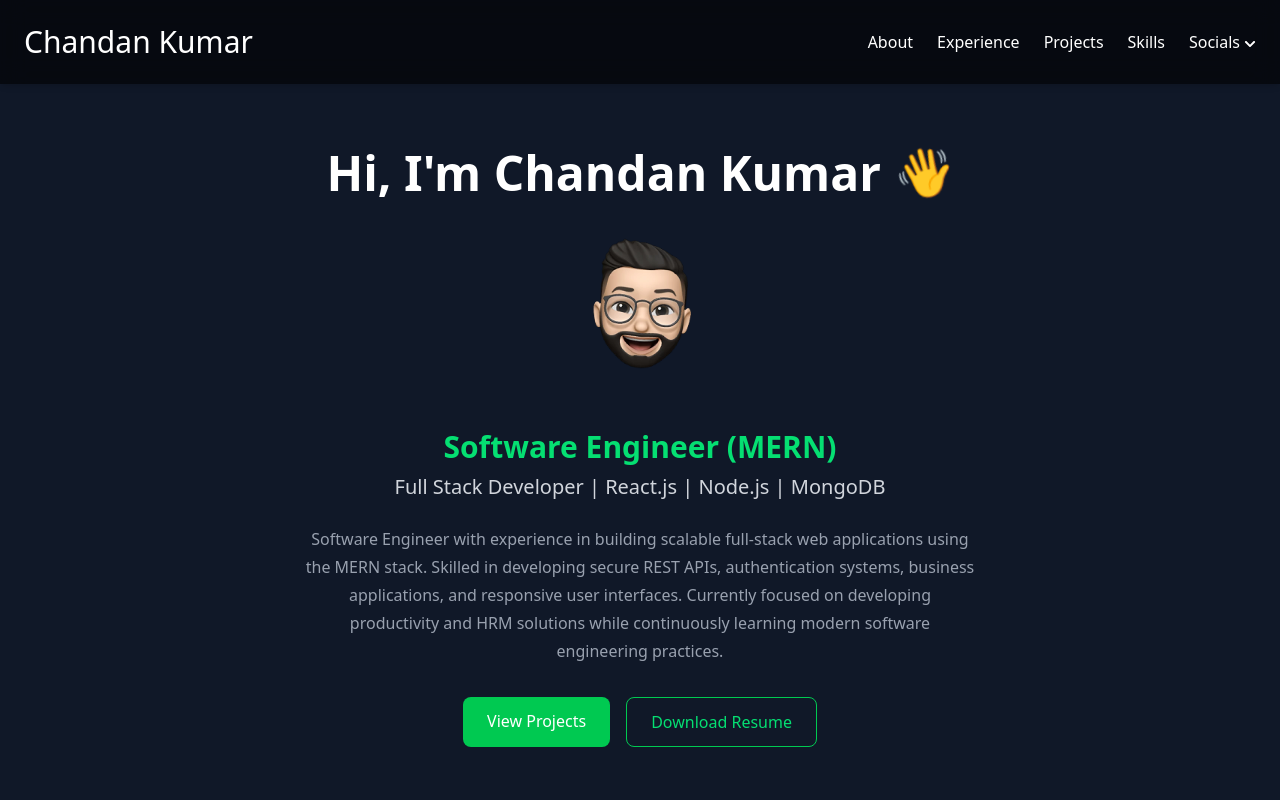
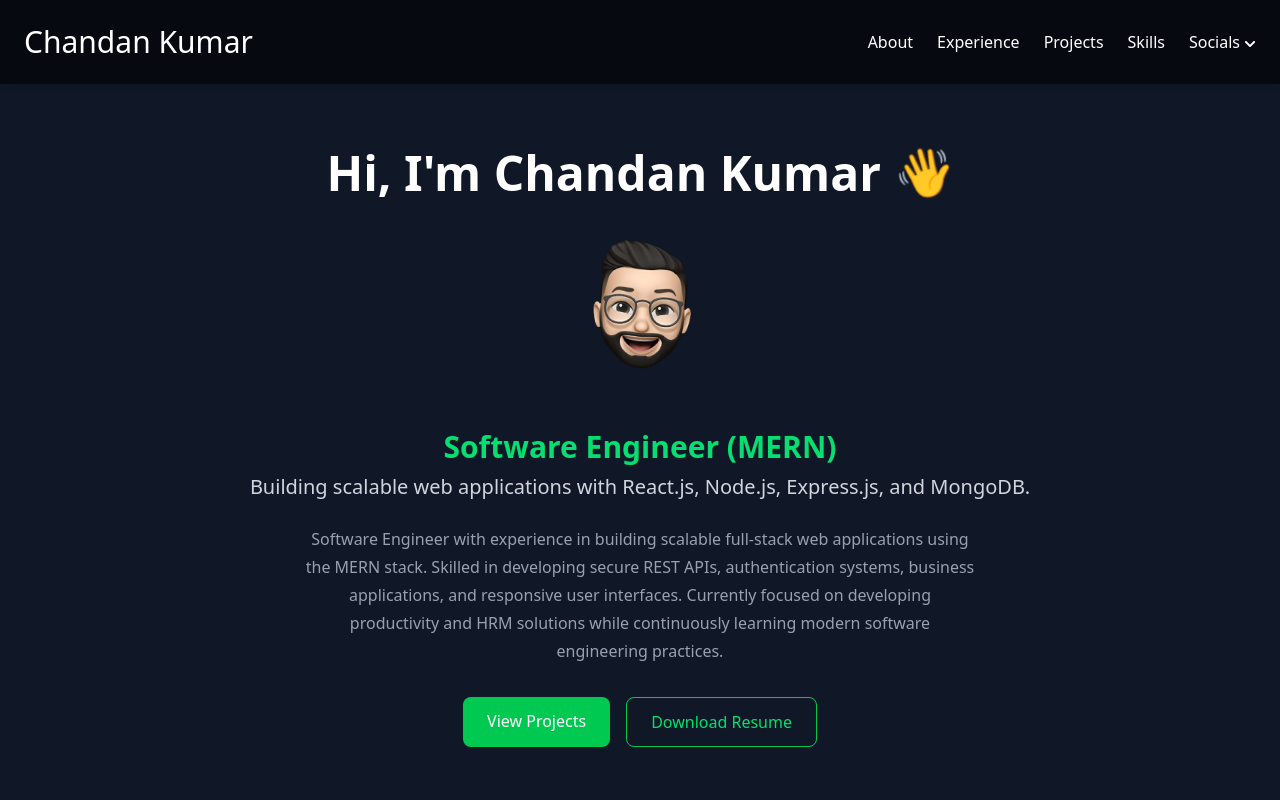
Before and after one commit to Chandankumar2131/Portfolio, a React (Vite) app: page / in a window 1280 px wide. Shown: the top 800 px of the page. Built offline with nearby package versions, Linux system fonts and the light colour scheme.

Commit message:
Update portfolio

```diff
--- a/src/components/Hero.jsx
+++ b/src/components/Hero.jsx
@@ -22,7 +22,8 @@ export default function Hero() {
       </h2>
 
       <h3 className="text-lg sm:text-xl text-gray-300 mb-6">
-        Full Stack Developer | React.js | Node.js | MongoDB
+        Building scalable web applications with React.js, Node.js, Express.js, and MongoDB.
+
       </h3>
 
       <p className="max-w-2xl text-gray-400 text-sm sm:text-base leading-7">
```
